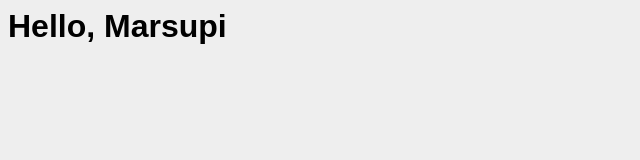
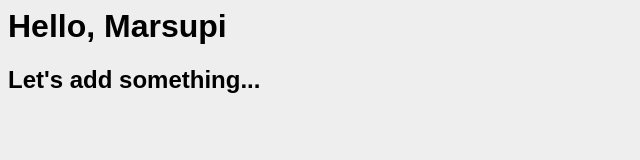
Before and after one commit to mikec/marsupi-basic-example, a website: page public/index.html in a window 1280 px wide. Shown: the whole page, without its empty margins (0-640 px from the left). Drawn offline with Linux system fonts and the light colour scheme.

Commit message:
Let's add something...

```diff
--- a/public/index.html
+++ b/public/index.html
@@ -4,5 +4,6 @@
 	</head>
 	<body>
 		<h1>Hello, Marsupi</h1>
+		<h2>Let's add something...</h2>
 	</body>
 </html>
```
